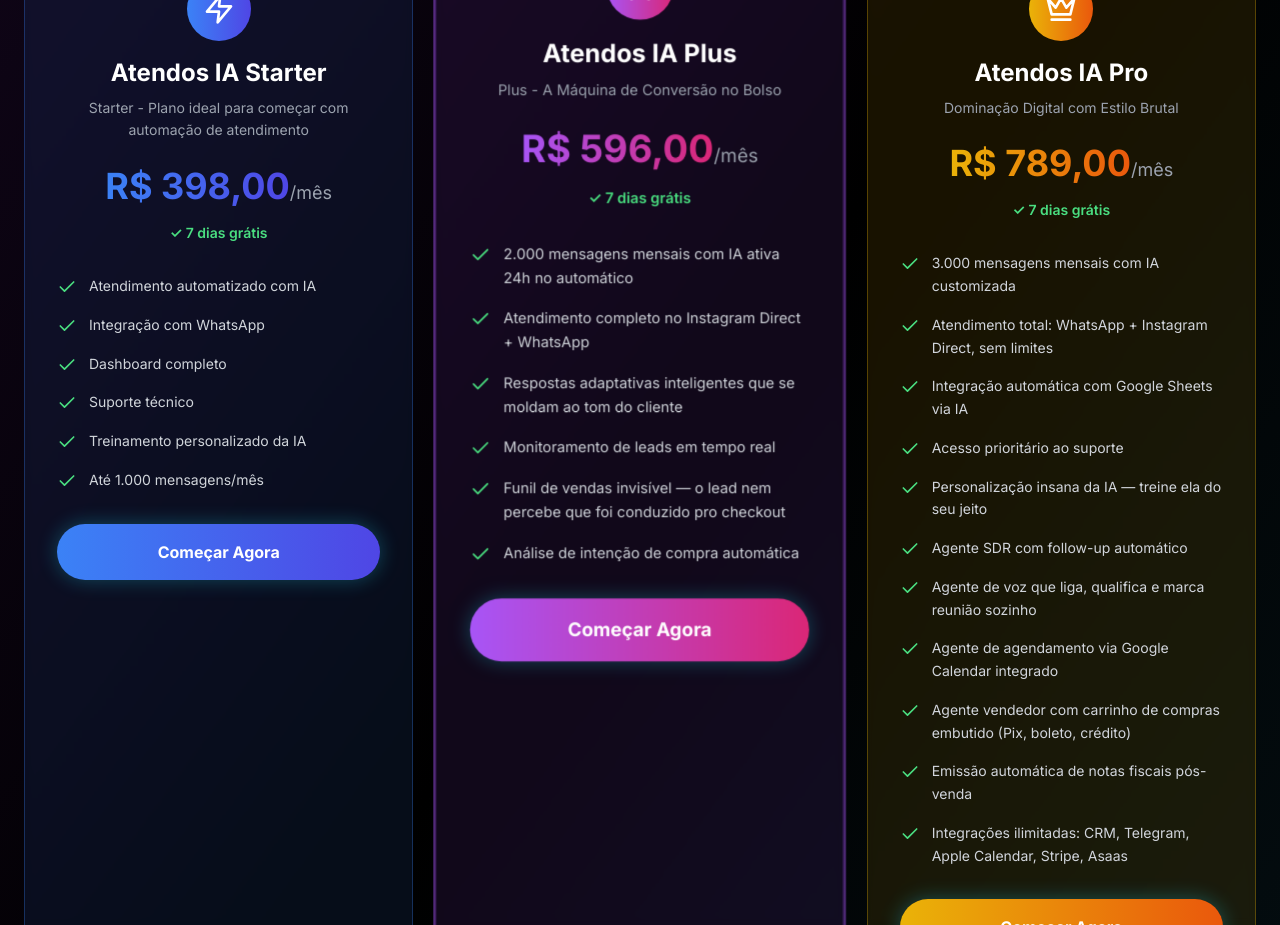
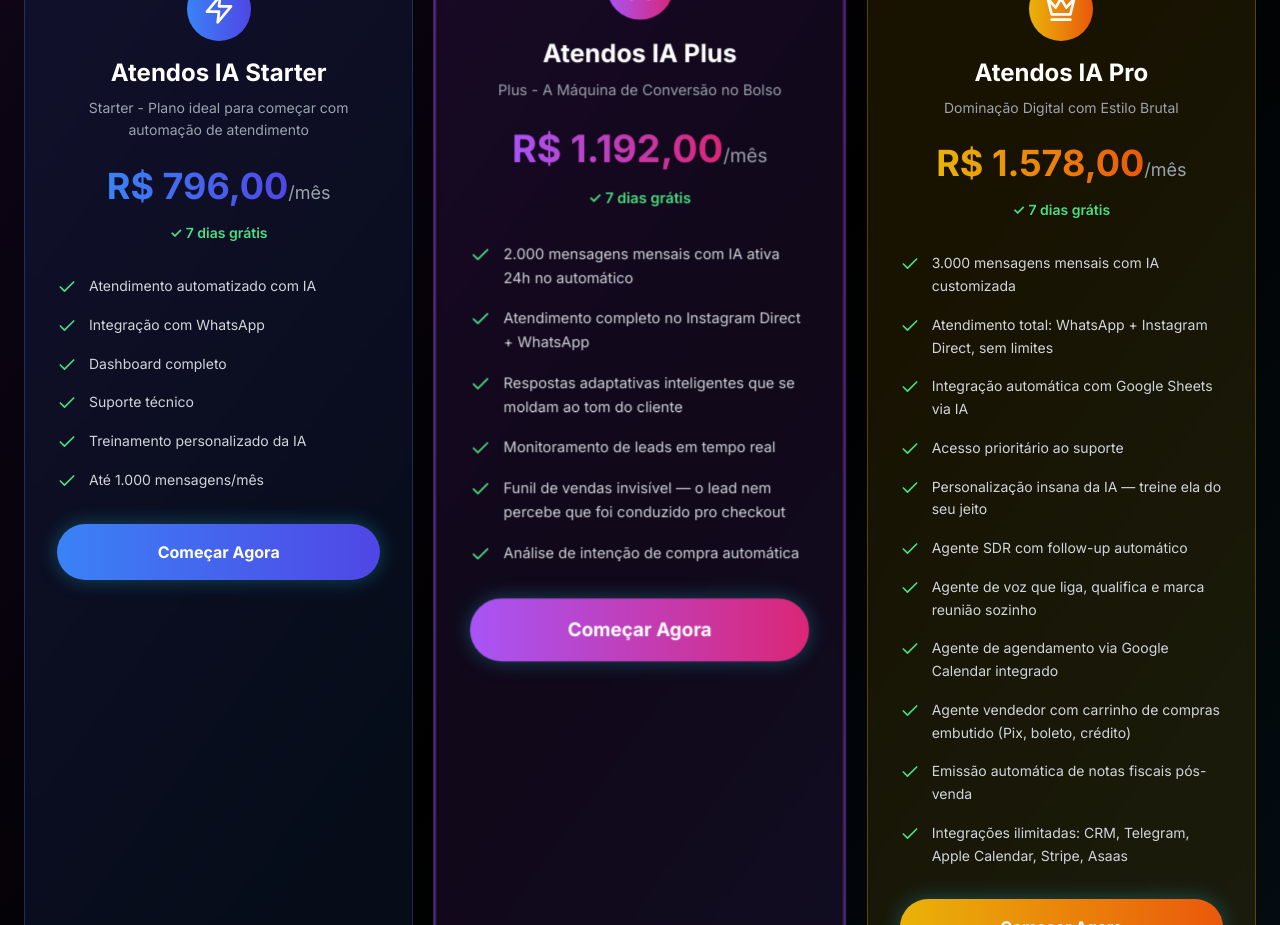
Before and after one commit to solutionbrighter933/atendosite, a React (Vite) app: page / in a window 1280 px wide. Shown: the part 9260-10185 px from the top of the page. Built offline with nearby package versions, Linux system fonts and the light colour scheme.

Commit message:
atualização fodida dos arquivos

```diff
--- a/src/components/Pricing.tsx
+++ b/src/components/Pricing.tsx
@@ -7,7 +7,7 @@ const Pricing = () => {
       id: 'starter',
       name: 'Atendos IA Starter',
       subtitle: 'Starter - Plano ideal para começar com automação de atendimento',
-      price: 'R$ 398,00',
+      price: 'R$ 796,00',
       period: '/mês',
       trial: '7 dias grátis',
       popular: false,
@@ -28,7 +28,7 @@ const Pricing = () => {
       id: 'plus',
       name: 'Atendos IA Plus',
       subtitle: 'Plus - A Máquina de Conversão no Bolso',
-      price: 'R$ 596,00',
+      price: 'R$ 1.192,00',
       period: '/mês',
       trial: '7 dias grátis',
       popular: true,
@@ -49,7 +49,7 @@ const Pricing = () => {
       id: 'pro',
       name: 'Atendos IA Pro',
       subtitle: 'Dominação Digital com Estilo Brutal',
-      price: 'R$ 789,00',
+      price: 'R$ 1.578,00',
       period: '/mês',
       trial: '7 dias grátis',
       popular: false,
```
